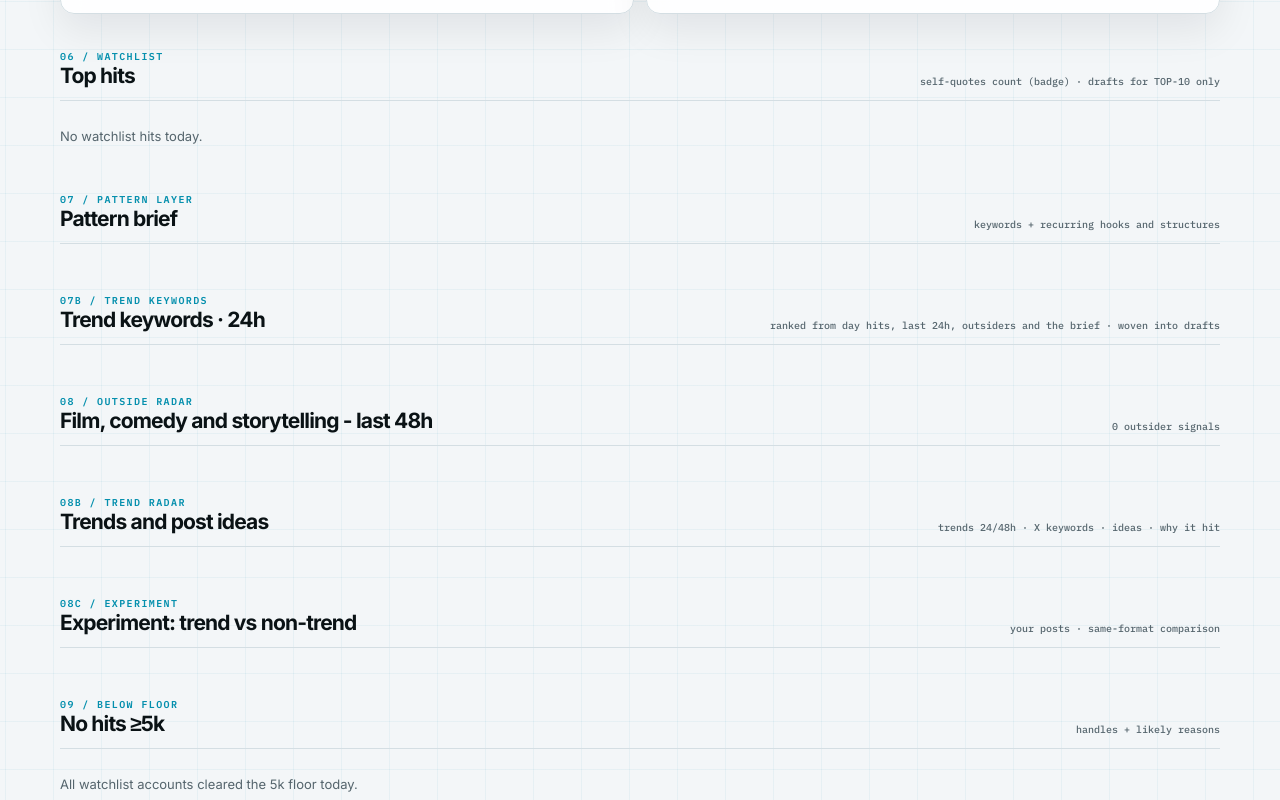
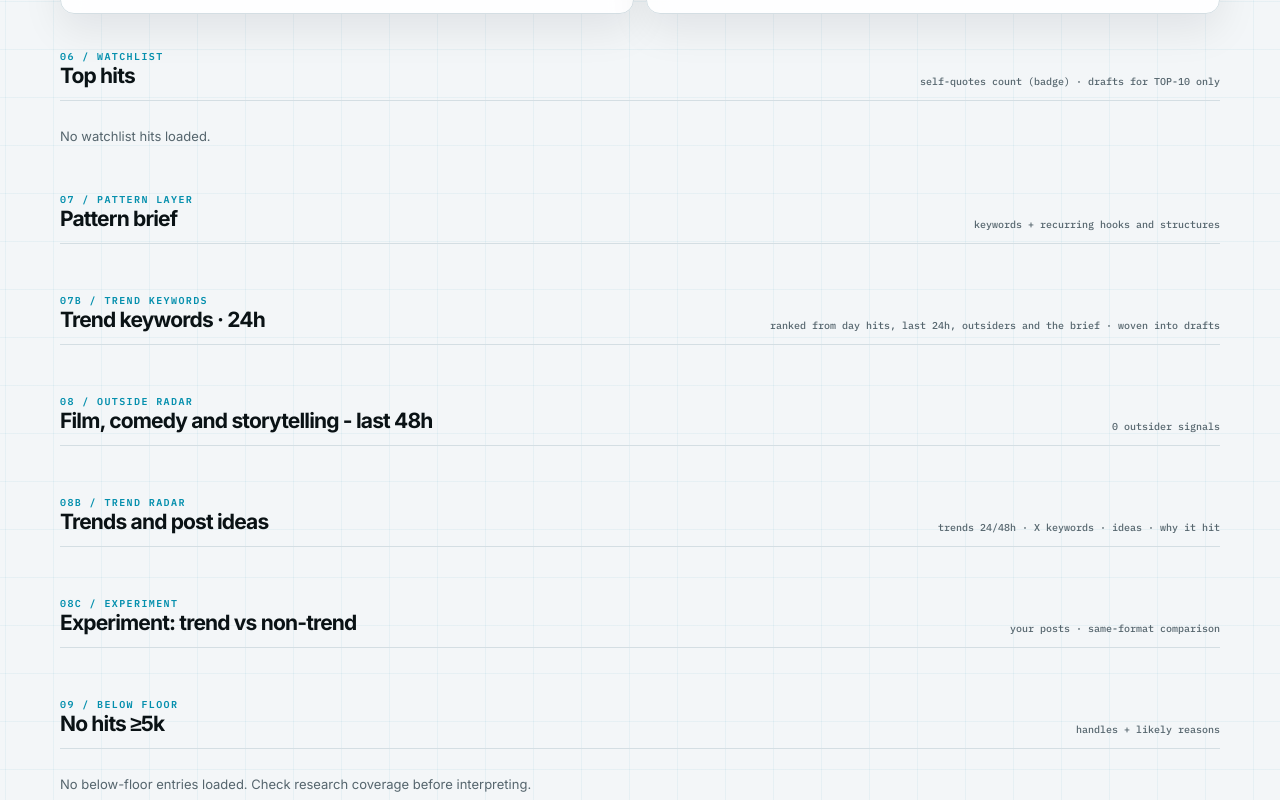
Before and after one commit to ActuallyRozmic/roborat-x-virality-board, a plain HTML site: page index.html in a window 1280 px wide. Shown: the part 1540-2340 px from the top of the page. Drawn offline with Linux system fonts and the light colour scheme.

Commit message:
Make empty research panels explicit without implying qualifying results

```diff
--- a/index.html
+++ b/index.html
@@ -947,7 +947,7 @@ function normalizeNoHits(raw){
 }
 function renderNoHits(list){
   const el=document.getElementById('nohits');
-  if(!list.length){el.innerHTML='<p class="muted">All watchlist accounts cleared the 5k floor today.</p>';return}
+  if(!list.length){el.innerHTML='<p class="muted">No below-floor entries loaded. Check research coverage before interpreting.</p>';return}
   const sorted=[...list].sort((a,b)=>{
     const av=a.max_views==null?-1:num(a.max_views);
     const bv=b.max_views==null?-1:num(b.max_views);
@@ -1022,7 +1022,7 @@ async function boot(){
   document.getElementById('theme-toggle')?.addEventListener('click',()=>{
     setTimeout(()=>{renderSparkline(hits);renderDayCompare(d.day_roster||[], op)}, 50);
   });
-  const sorted=[...hits].sort((a,b)=>num(b.views)-num(a.views));document.getElementById('hits').innerHTML=sorted.map((h,i)=>{const threshold=h.highlight===true?DASHBOARD_TARGETS.starViews:DASHBOARD_TARGETS.minHitViews;const done=num(h.views)>=threshold;const draftId='draft-'+i;const draft=h.draft_en||'';return`<article class="card"><div class="card-top"><div class="identity"><div class="rank">${String(i+1).padStart(2,'0')}</div><div><div class="name">${esc(h.name||h.display_name||'Unknown')}</div><div class="handle">${esc(h.handle||'')}${sqHtml(h)}</div></div></div><div class="views-big">${esc(h.views_label||fmt(h.views))}<small>views</small></div></div><div class="hit-target ${done?'done':'not-done'}"><span class="mark">${done?'✓':'×'}</span><span>${done?'DONE':'NOT DONE'} · day target ≥${fmt(threshold)}${threshold===DASHBOARD_TARGETS.starViews?' ★':''}</span></div>${topBadge(h)}<div class="hook">${esc(h.hook||h.text||'')}</div>${whyLine(h.why_hit)}${h.video_tip?`<div class="chip">${esc(h.video_tip)}</div>`:''}${draftBlock(h,draftId)}<a class="post-link" href="${esc(h.url||h.status_url||'#')}" target="_blank" rel="noopener">OPEN POST ↗</a></article>`}).join('')||'<p class="muted">No watchlist hits today.</p>';
+  const sorted=[...hits].sort((a,b)=>num(b.views)-num(a.views));document.getElementById('hits').innerHTML=sorted.map((h,i)=>{const threshold=h.highlight===true?DASHBOARD_TARGETS.starViews:DASHBOARD_TARGETS.minHitViews;const done=num(h.views)>=threshold;const draftId='draft-'+i;const draft=h.draft_en||'';return`<article class="card"><div class="card-top"><div class="identity"><div class="rank">${String(i+1).padStart(2,'0')}</div><div><div class="name">${esc(h.name||h.display_name||'Unknown')}</div><div class="handle">${esc(h.handle||'')}${sqHtml(h)}</div></div></div><div class="views-big">${esc(h.views_label||fmt(h.views))}<small>views</small></div></div><div class="hit-target ${done?'done':'not-done'}"><span class="mark">${done?'✓':'×'}</span><span>${done?'DONE':'NOT DONE'} · day target ≥${fmt(threshold)}${threshold===DASHBOARD_TARGETS.starViews?' ★':''}</span></div>${topBadge(h)}<div class="hook">${esc(h.hook||h.text||'')}</div>${whyLine(h.why_hit)}${h.video_tip?`<div class="chip">${esc(h.video_tip)}</div>`:''}${draftBlock(h,draftId)}<a class="post-link" href="${esc(h.url||h.status_url||'#')}" target="_blank" rel="noopener">OPEN POST ↗</a></article>`}).join('')||'<p class="muted">No watchlist hits loaded.</p>';
   bindCopy(document.getElementById('hits'));
   staggerCards('#hits .card');
   document.getElementById('patterns').innerHTML=(d.patterns||[]).map(p=>`<span class="tag">${esc(p)}</span>`).join('');document.getElementById('viral-count').textContent=`${virals.length} outsider signals`;
```
